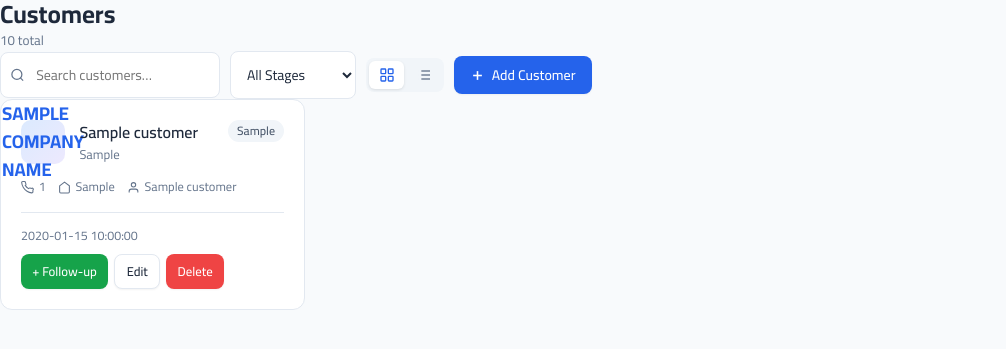
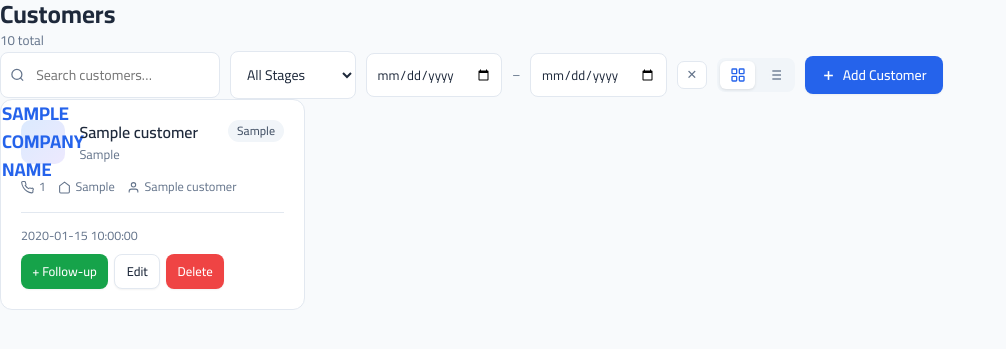
Before and after one commit to ehab-777/CrmBase, a Flask app: template templates/customers/customer_list.html in a window 1280 px wide. Shown: the top 349 px of the page, without its empty margins (0-1006 px from the left). Run offline with Flask 2, Linux system fonts and the light colour scheme; the template is opened without the code that fills it: most values are stand-ins (such as "Sample title", 1, 10 or a date in 2020); some libraries are stand-ins or nearby versions.

Commit message:
feat(customers): add last-contacted date range filter
Two date inputs (From / To) in the customer list toolbar filter
customers by the contact_date of their most recent follow-up activity.
Both the main query and count query use an inline correlated subquery
so the filter works without schema changes. A clear button (✕) appears
when either date is set. Pagination links carry the params.

Co-Authored-By: Claude Sonnet 4.6 <noreply@anthropic.com>

```diff
--- a/templates/customers/customer_list.html
+++ b/templates/customers/customer_list.html
@@ -133,10 +133,26 @@
   .page-link.active { background: var(--primary-color); color: #fff; border-color: var(--primary-color); }
   .page-link.disabled { opacity: .4; pointer-events: none; }
 
+  .date-input {
+    padding: 0.52rem 0.6rem; border: 1.5px solid var(--border-color);
+    border-radius: 8px; font-size: 0.82rem; font-family: inherit;
+    background: #fff; color: var(--text-primary); transition: border-color .2s;
+    max-width: 140px;
+  }
+  .date-input:focus { outline: none; border-color: var(--primary-color); }
+  .date-sep { font-size: 0.8rem; color: var(--text-secondary); }
+  .btn-clear-date {
+    padding: 0.42rem 0.55rem; border-radius: 7px; font-size: 0.8rem;
+    border: 1.5px solid var(--border-color); background: #fff;
+    color: var(--text-secondary); cursor: pointer; line-height: 1; transition: all .15s;
+  }
+  .btn-clear-date:hover { border-color: #ef4444; color: #ef4444; background: #fef2f2; }
+
   @media (max-width: 640px) {
     .ph-toolbar { gap: 0.4rem; }
     .search-box input { width: 150px; }
     .cards-grid { grid-template-columns: 1fr; }
+    .date-input { max-width: 120px; }
   }
 </style>
 {% endblock %}
@@ -148,20 +164,34 @@
     <span class="ph-count">{{ total }} {{ _('total') }}</span>
   </div>
   <div class="ph-toolbar">
-    <form method="get" action="" id="filterForm" class="search-box">
+    <form method="get" action="" id="filterForm" style="display:contents">
+      <div class="search-box">
         <svg class="search-icon" width="15" height="15" viewBox="0 0 24 24" fill="none" stroke="currentColor" stroke-width="2"><circle cx="11" cy="11" r="8"/><path d="m21 21-4.35-4.35"/></svg>
         <input type="text" name="search" id="searchInput"
                value="{{ search_term or '' }}"
                placeholder="{{ _('Search customers…') }}"
                oninput="debounceSearch()">
+      </div>
       <input type="hidden" name="stage" id="stageHidden" value="{{ current_stage or '' }}">
-    </form>
       <select class="filter-select" id="stageSelect" onchange="applyStage(this.value)">
         <option value="">{{ _('All Stages') }}</option>
         {% for stage in sales_stages %}
         <option value="{{ stage }}" {% if current_stage == stage %}selected{% endif %}>{{ stage }}</option>
         {% endfor %}
       </select>
+      <input type="date" name="contact_from" class="date-input"
+             value="{{ contact_from or '' }}"
+             title="{{ _('Last contacted from') }}"
+             onchange="this.form.submit()">
+      <span class="date-sep">–</span>
+      <input type="date" name="contact_to" class="date-input"
+             value="{{ contact_to or '' }}"
+             title="{{ _('Last contacted to') }}"
+             onchange="this.form.submit()">
+      {% if contact_from or contact_to %}
+      <button type="button" class="btn-clear-date" onclick="clearDates()" title="{{ _('Clear date filter') }}">✕</button>
+      {% endif %}
+    </form>
     <div class="view-toggle">
       <button class="view-btn" id="btnCards" onclick="setView('cards')" title="{{ _('Card view') }}">
         <svg width="16" height="16" viewBox="0 0 24 24" fill="none" stroke="currentColor" stroke-width="2"><rect x="3" y="3" width="7" height="7" rx="1"/><rect x="14" y="3" width="7" height="7" rx="1"/><rect x="3" y="14" width="7" height="7" rx="1"/><rect x="14" y="14" width="7" height="7" rx="1"/></svg>
@@ -299,15 +329,13 @@
 {% endif %}
 
 {% if total_pages > 1 %}
+{% set pg_base = '&search=' ~ (search_term or '') ~ '&stage=' ~ (current_stage or '') ~ '&contact_from=' ~ (contact_from or '') ~ '&contact_to=' ~ (contact_to or '') %}
 <div class="pagination">
-  <a href="?page={{ page-1 }}&search={{ search_term or '' }}&stage={{ current_stage or '' }}"
-     class="page-link {% if page == 1 %}disabled{% endif %}">‹</a>
+  <a href="?page={{ page-1 }}{{ pg_base }}" class="page-link {% if page == 1 %}disabled{% endif %}">‹</a>
   {% for p in range(1, total_pages+1) %}
-    <a href="?page={{ p }}&search={{ search_term or '' }}&stage={{ current_stage or '' }}"
-       class="page-link {% if p == page %}active{% endif %}">{{ p }}</a>
+    <a href="?page={{ p }}{{ pg_base }}" class="page-link {% if p == page %}active{% endif %}">{{ p }}</a>
   {% endfor %}
-  <a href="?page={{ page+1 }}&search={{ search_term or '' }}&stage={{ current_stage or '' }}"
-     class="page-link {% if page == total_pages %}disabled{% endif %}">›</a>
+  <a href="?page={{ page+1 }}{{ pg_base }}" class="page-link {% if page == total_pages %}disabled{% endif %}">›</a>
 </div>
 {% endif %}
 
@@ -337,6 +365,13 @@ function debounceSearch() {
   _st = setTimeout(() => document.getElementById('filterForm').submit(), 400);
 }
 
+// ── Clear date filter ──────────────────────────────────
+function clearDates() {
+  document.querySelector('input[name="contact_from"]').value = '';
+  document.querySelector('input[name="contact_to"]').value = '';
+  document.getElementById('filterForm').submit();
+}
+
 // ── Delete ─────────────────────────────────────────────
 function deleteCustomer(id, name) {
   if (!confirm('{{ _("Delete") }} "' + name + '"?')) return;
```
Also changed, not shown: routes/customers.py (+30 -6 lines). Lines whose indentation alone changed are shown as unchanged.
